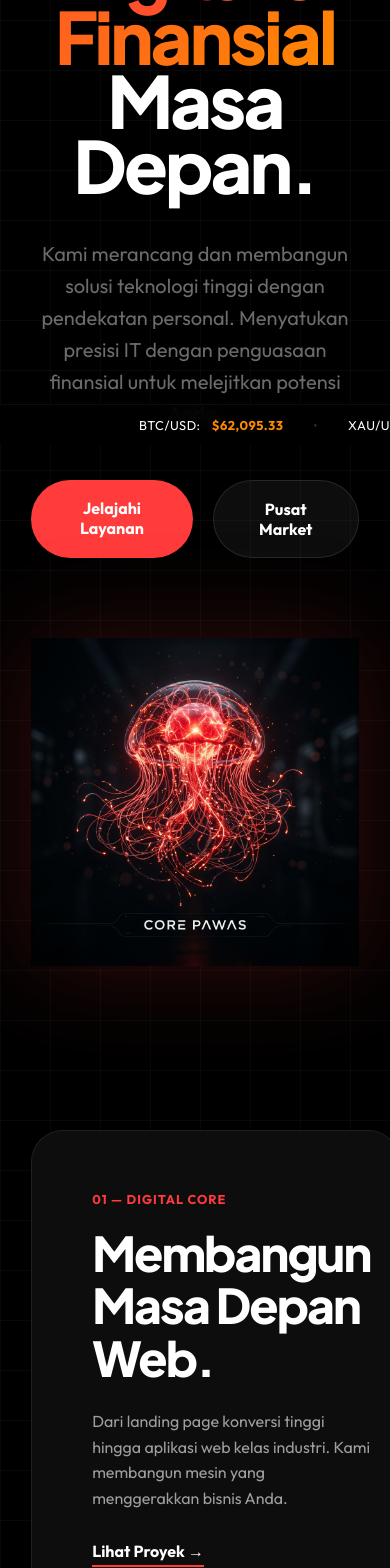
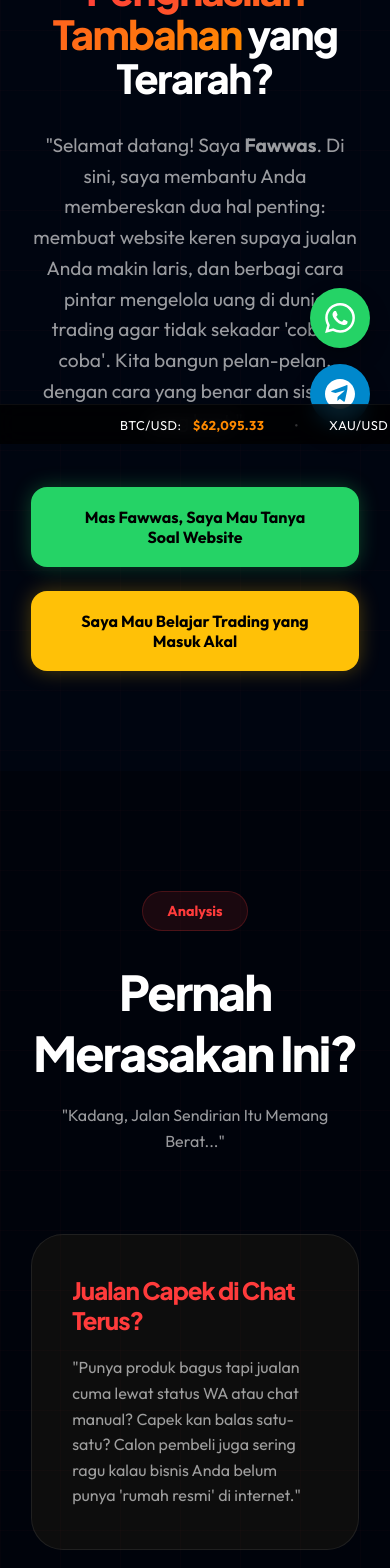
Before and after one commit to Dababah/COREPAWAS, a Next.js app: page / in a window 390 px wide. Shown: the part 400-1968 px from the top of the page. Built offline with nearby package versions, Linux system fonts and the light colour scheme.

Commit message:
Update homepage with new personal storytelling and layout sections

```diff
--- a/src/app/globals.css
+++ b/src/app/globals.css
@@ -5,6 +5,8 @@
   --foreground: #ffffff;
   --accent-red: #ff3b3b;
   --accent-orange: #ff8a00;
+  --accent-green: #25d366;
+  --accent-gold: #ffc107;
   --surface: #0d0d0d;
   --surface-border: rgba(255, 255, 255, 0.08);
   --glass-bg: rgba(255, 255, 255, 0.03);
--- a/src/app/page.module.css
+++ b/src/app/page.module.css
@@ -1,6 +1,6 @@
 .main {
   min-height: 100vh;
-  background: var(--background);
+  background: #000510; /* Darker Navy */
   color: var(--foreground);
   position: relative;
   overflow-x: hidden;
@@ -8,288 +8,271 @@
 
 .gridOverlay {
   position: absolute;
-  top: 0;
-  left: 0;
-  width: 100%;
-  height: 100%;
-  background-image: linear-gradient(rgba(255, 255, 255, 0.03) 1px, transparent 1px),
-    linear-gradient(90deg, rgba(255, 255, 255, 0.03) 1px, transparent 1px);
-  background-size: 50px 50px;
+  top: 0; left: 0; width: 100%; height: 100%;
+  background-image:
+    linear-gradient(rgba(255, 59, 59, 0.02) 1px, transparent 1px),
+    linear-gradient(90deg, rgba(255, 59, 59, 0.02) 1px, transparent 1px);
+  background-size: 60px 60px;
   pointer-events: none;
   z-index: 0;
 }
 
-.gridPattern {
-  position: absolute;
-  top: 0;
-  left: 0;
-  width: 100%;
-  height: 100%;
-  background-image: radial-gradient(rgba(255, 59, 59, 0.05) 1px, transparent 1px);
-  background-size: 20px 20px;
-  opacity: 0.5;
-  pointer-events: none;
-}
-
-.chartOverlay {
-  position: absolute;
-  bottom: 0;
-  right: 0;
-  width: 100%;
-  height: 50%;
-  background: linear-gradient(transparent, rgba(255, 138, 0, 0.05));
-  mask-image: linear-gradient(to right, transparent, black);
-  pointer-events: none;
+/* Sections Common */
+.sectionContainer {
+  padding: 100px 8%;
+  max-width: 1400px;
+  margin: 0 auto;
+  position: relative;
+  z-index: 1;
 }
 
 /* Hero Section */
 .hero {
-  padding: 160px 8% 80px;
+  padding: 180px 8% 100px;
   text-align: center;
-  max-width: 1400px;
-  margin: 0 auto;
+  display: flex;
+  flex-direction: column;
+  align-items: center;
 }
 
 .badge {
-  display: inline-block;
   background: rgba(255, 59, 59, 0.1);
   color: var(--accent-red);
-  padding: 8px 20px;
+  padding: 10px 24px;
   border-radius: 100px;
-  font-size: 0.85rem;
+  font-size: 0.9rem;
   font-weight: 700;
-  text-transform: uppercase;
-  letter-spacing: 2px;
+  border: 1px solid rgba(255, 59, 59, 0.2);
   margin-bottom: 30px;
-  border: 1px solid rgba(255, 59, 59, 0.2);
+  display: inline-block;
 }
 
 .title {
-  font-size: clamp(3.5rem, 10vw, 7.5rem);
-  line-height: 0.9;
-  margin-bottom: 40px;
+  font-size: clamp(2.5rem, 6vw, 4.5rem);
+  line-height: 1.1;
+  margin-bottom: 30px;
+  max-width: 1000px;
 }
 
-.description {
-  font-size: 1.25rem;
-  max-width: 600px;
+.story {
+  font-size: 1.2rem;
+  max-width: 800px;
   margin: 0 auto 50px;
-  opacity: 0.7;
+  color: rgba(255, 255, 255, 0.8);
+  line-height: 1.8;
 }
 
 .ctaGroup {
   display: flex;
+  flex-wrap: wrap;
   justify-content: center;
-  gap: 20px;
+  gap: 24px;
+}
+
+.btnGreen, .btnGold {
+  padding: 20px 40px;
+  border-radius: 16px;
+  font-weight: 800;
+  font-size: 1rem;
+  transition: all 0.4s cubic-bezier(0.175, 0.885, 0.32, 1.275);
+  display: flex;
+  align-items: center;
+  gap: 12px;
+}
+
+.btnGreen {
+  background: var(--accent-green);
+  color: #000;
+  box-shadow: 0 0 20px rgba(37, 211, 102, 0.3);
+}
+
+.btnGreen:hover {
+  transform: translateY(-5px);
+  box-shadow: 0 15px 40px rgba(37, 211, 102, 0.5);
+}
+
+.btnGold {
+  background: var(--accent-gold);
+  color: #000;
+  box-shadow: 0 0 20px rgba(255, 193, 7, 0.3);
+}
+
+.btnGold:hover {
+  transform: translateY(-5px);
+  box-shadow: 0 15px 40px rgba(255, 193, 7, 0.5);
+}
+
+/* Problem Section */
+.problemSection {
+  background: rgba(0, 0, 0, 0.3);
+  padding: 120px 8%;
+}
+
+.sectionHeader {
+  text-align: center;
   margin-bottom: 80px;
 }
 
-.btnPrimary, .btnSecondary {
-  padding: 18px 40px;
-  border-radius: 100px;
-  font-weight: 700;
-  font-size: 1rem;
+.sectionHeader h2 {
+  font-size: 3rem;
+  margin-bottom: 20px;
+}
+
+.problemGrid {
+  display: grid;
+  grid-template-columns: repeat(3, 1fr);
+  gap: 32px;
+}
+
+.problemCard {
+  padding: 40px;
+  height: 100%;
+}
+
+.problemCard h3 {
+  font-size: 1.5rem;
+  margin-bottom: 20px;
+  color: var(--accent-red);
+}
+
+/* Solution Sections */
+.solutionSection {
+  padding: 120px 8%;
+}
+
+.solutionContent {
+  display: grid;
+  grid-template-columns: 1fr 1fr;
+  gap: 60px;
+  align-items: center;
+}
+
+.solutionText h2 {
+  font-size: 3rem;
+  margin-bottom: 24px;
+}
+
+.featureList {
+  display: grid;
+  grid-template-columns: repeat(2, 1fr);
+  gap: 24px;
+  margin-top: 40px;
+}
+
+.featureItem {
+  padding: 24px;
+}
+
+.featureItem h4 {
+  color: var(--accent-red);
+  margin-bottom: 12px;
+  font-size: 1.1rem;
+}
+
+.solutionVisual {
+  position: relative;
+  width: 100%;
+  aspect-ratio: 4/3;
+  overflow: hidden;
+  border-radius: 32px;
+  border: 1px solid rgba(255, 255, 255, 0.1);
+}
+
+.visualImage {
+  width: 100%;
+  height: 100%;
+  object-fit: cover;
+}
+
+/* Expert Section */
+.expertSection {
+  background: linear-gradient(to bottom, transparent, rgba(255, 59, 59, 0.05));
+  padding: 120px 8%;
+}
+
+.expertGrid {
+  display: grid;
+  grid-template-columns: 0.8fr 1.2fr;
+  gap: 80px;
+  align-items: center;
+}
+
+.expertInfo h2 {
+  font-size: 3rem;
+  margin-bottom: 30px;
+}
+
+.expertPoints {
+  display: flex;
+  flex-direction: column;
+  gap: 30px;
+}
+
+.expertPoint h4 {
+  font-size: 1.3rem;
+  margin-bottom: 8px;
+}
+
+/* Value/Bonus Section */
+.valueSection {
+  padding: 120px 8%;
+}
+
+.bonusGrid {
+  display: grid;
+  grid-template-columns: repeat(3, 1fr);
+  gap: 24px;
+}
+
+.bonusCard {
+  padding: 40px;
+  border-top: 4px solid var(--accent-red);
+  text-align: center;
+}
+
+.bonusCard h3 {
+  margin-bottom: 15px;
+}
+
+/* Floating Buttons */
+.floatingContainer {
+  position: fixed;
+  bottom: 40px;
+  right: 40px;
+  display: flex;
+  flex-direction: column;
+  gap: 16px;
+  z-index: 100;
+}
+
+.floatBtn {
+  width: 60px;
+  height: 60px;
+  border-radius: 50%;
+  display: flex;
+  align-items: center;
+  justify-content: center;
+  color: #fff;
+  box-shadow: 0 10px 20px rgba(0,0,0,0.3);
   transition: all 0.3s;
 }
 
-.btnPrimary {
-  background: var(--accent-red);
-  color: #fff;
+.floatBtn:hover {
+  transform: scale(1.1);
 }
 
-.btnPrimary:hover {
-  transform: translateY(-3px);
-  box-shadow: 0 15px 30px rgba(255, 59, 59, 0.3);
-}
+.floatWa { background: #25d366; }
+.floatTg { background: #0088cc; }
 
-.btnSecondary {
-  background: rgba(255, 255, 255, 0.05);
-  border: 1px solid rgba(255, 255, 255, 0.1);
-  color: #fff;
-}
-
-.btnSecondary:hover {
-  background: rgba(255, 255, 255, 0.1);
-}
-
-.heroVisual {
-  position: relative;
-  width: 100%;
-  max-width: 1000px;
-  margin: 0 auto;
-}
-
-.mainImage {
-  width: 100%;
-  height: auto;
-  object-fit: contain;
-  filter: drop-shadow(0 0 50px rgba(255, 59, 59, 0.2));
-}
-
-/* Bento Grid */
-.bentoSection {
-  padding: 80px 8%;
-  max-width: 1400px;
-  margin: 0 auto;
-}
-
-.bentoGrid {
-  display: grid;
-  grid-template-columns: repeat(4, 1fr);
-  grid-template-rows: auto auto;
-  gap: 24px;
-}
-
-.bentoMain {
-  grid-column: span 3;
-  padding: 60px;
-  display: flex;
-  justify-content: space-between;
-  align-items: flex-end;
-  position: relative;
-  overflow: hidden;
-}
-
-.bentoAlt {
-  grid-column: span 2;
-  grid-row: span 1;
-  padding: 50px;
-  display: flex;
-  flex-direction: column;
-  justify-content: space-between;
-  background: linear-gradient(135deg, #0d0d0d 0%, #1a1a1a 100%);
-}
-
-.bentoStat {
-  grid-column: span 1;
-  padding: 40px;
-  display: flex;
-  flex-direction: column;
-  justify-content: center;
-  align-items: center;
-  text-align: center;
-}
-
-.bentoStat h3 {
-  font-size: 3.5rem;
-  margin-bottom: 10px;
-  color: var(--accent-red);
-}
-
-.bentoContent {
-  max-width: 400px;
-  z-index: 2;
-}
-
-.bentoLabel {
-  display: block;
-  font-size: 0.8rem;
-  font-weight: 800;
-  color: var(--accent-red);
-  margin-bottom: 20px;
-  letter-spacing: 1px;
-}
-
-.bentoMain h2, .bentoAlt h2 {
-  font-size: 3rem;
-  line-height: 1.1;
-  margin-bottom: 24px;
-}
-
-.bentoLink {
-  margin-top: 30px;
-  display: inline-block;
-  font-weight: 700;
-  color: #fff;
-  border-bottom: 2px solid var(--accent-red);
-  padding-bottom: 4px;
-}
-
-.bentoVisual { opacity: 0.1; }
-.codeIcon svg { width: 150px; height: 150px; }
-
-.chartVisual {
-  display: flex;
-  align-items: flex-end;
-  gap: 10px;
-  height: 100px;
-  margin-top: 40px;
-}
-
-.chartBar {
-  flex: 1;
-  background: var(--accent-orange);
-  border-radius: 4px;
-  opacity: 0.3;
-}
-
-/* Philosophy */
-.philosophySection {
-  padding: 100px 8%;
-}
-
-.philosophyCard {
-  max-width: 1000px;
-  margin: 0 auto;
-  padding: 80px;
-  display: flex;
-  flex-direction: column;
-  gap: 60px;
-}
-
-.quoteIcon {
-  font-size: 6rem;
-  font-family: serif;
-  line-height: 1;
-  color: var(--accent-red);
-  margin-bottom: -40px;
-  opacity: 0.5;
-}
-
-.philosophyHeader h2 {
-  font-size: 2.8rem;
-  line-height: 1.2;
-}
-
-.founder {
-  display: flex;
-  align-items: center;
-  gap: 20px;
-}
-
-.avatar {
-  width: 64px;
-  height: 64px;
-  background: #222;
-  border-radius: 50%;
-  border: 2px solid var(--accent-red);
-}
-
-.founder div { display: flex; flex-direction: column; }
-.founder strong { font-size: 1.2rem; }
-.founder span { opacity: 0.5; }
-
-/* Footer */
-.footer {
-  padding: 80px 8%;
-  display: flex;
-  justify-content: space-between;
-  align-items: center;
-  border-top: 1px solid rgba(255, 255, 255, 0.05);
-}
-
-.footerBrand h3 { letter-spacing: 2px; }
-.footerLinks { display: flex; gap: 40px; opacity: 0.6; }
-
+/* Responsive */
 @media (max-width: 1024px) {
-  .bentoGrid { grid-template-columns: 1fr 1fr; }
-  .bentoMain { grid-column: span 2; }
-  .title { font-size: 4.5rem; }
+  .problemGrid, .bonusGrid { grid-template-columns: 1fr 1fr; }
+  .solutionContent, .expertGrid { grid-template-columns: 1fr; }
 }
 
 @media (max-width: 768px) {
-  .bentoGrid { grid-template-columns: 1fr; }
-  .bentoMain, .bentoAlt, .bentoStat { grid-column: span 1; }
-  .hero { padding-top: 120px; }
-  .philosophyCard { padding: 40px; }
+  .problemGrid, .bonusGrid { grid-template-columns: 1fr; }
+  .title { font-size: 2.5rem; }
+  .hero { padding-top: 140px; }
+  .floatingContainer { bottom: 20px; right: 20px; }
 }
--- a/src/app/page.tsx
+++ b/src/app/page.tsx
@@ -1,114 +1,203 @@
 'use client';
 
 import Image from 'next/image';
+import Link from 'next/link';
 import Ticker from '@/components/Ticker';
-import Link from 'next/link';
 import styles from './page.module.css';
 
 export default function Home() {
   return (
     <main className={styles.main}>
       <Ticker />
+      <div className={styles.gridOverlay}></div>
 
-      {/* Dynamic Background Elements */}
-      <div className={styles.gridOverlay}></div>
-      <div className="glow" style={{ top: '5%', left: '15%', width: '70vw', height: '70vh', background: 'radial-gradient(circle, rgba(255, 59, 59, 0.08) 0%, transparent 60%)' }}></div>
-      <div className="glow" style={{ bottom: '-10%', right: '5%', width: '60vw', height: '60vh', background: 'radial-gradient(circle, rgba(255, 138, 0, 0.05) 0%, transparent 60%)' }}></div>
+      {/* Floating Buttons */}
+      <div className={styles.floatingContainer}>
+        <a href="https://wa.me/yourphone" target="_blank" rel="noopener noreferrer" className={`${styles.floatBtn} ${styles.floatWa}`} title="Tanya Mas Fawwas (Web)">
+           <svg width="30" height="30" viewBox="0 0 24 24" fill="white"><path d="M17.472 14.382c-.297-.149-1.758-.867-2.03-.967-.273-.099-.471-.148-.67.15-.197.297-.767.966-.94 1.164-.173.199-.347.223-.644.075-.297-.15-1.255-.463-2.39-1.475-.883-.788-1.48-1.761-1.653-2.059-.173-.297-.018-.458.13-.606.134-.133.298-.347.446-.52.149-.174.198-.298.298-.497.099-.198.05-.371-.025-.52-.075-.149-.669-1.612-.916-2.207-.242-.579-.487-.5-.669-.51-.173-.008-.371-.01-.57-.01-.198 0-.52.074-.792.372-.272.297-1.04 1.016-1.04 2.479 0 1.462 1.065 2.875 1.213 3.074.149.198 2.096 3.2 5.077 4.487.709.306 1.262.489 1.694.625.712.227 1.36.195 1.871.118.571-.085 1.758-.719 2.006-1.413.248-.694.248-1.289.173-1.413-.074-.124-.272-.198-.57-.347m-5.421 7.403h-.004a9.87 9.87 0 01-5.031-1.378l-.361-.214-3.741.982.998-3.648-.235-.374a9.86 9.86 0 01-1.51-5.26c.001-5.45 4.436-9.884 9.888-9.884 2.64 0 5.122 1.03 6.988 2.898a9.825 9.825 0 012.893 6.994c-.003 5.45-4.437 9.884-9.885 9.884m8.413-18.297A11.815 11.815 0 0012.05 0C5.495 0 .16 5.335.157 11.892c0 2.096.547 4.142 1.588 5.945L.057 24l6.305-1.654a11.882 11.882 0 005.683 1.448h.005c6.554 0 11.89-5.335 11.893-11.893a11.821 11.821 0 00-3.48-8.413z"/></svg>
+        </a>
+        <a href="https://t.me/yourgroup" target="_blank" rel="noopener noreferrer" className={`${styles.floatBtn} ${styles.floatTg}`} title="Join Grup Belajar (Trading)">
+           <svg width="30" height="30" viewBox="0 0 24 24" fill="white"><path d="M12 0C5.373 0 0 5.373 0 12s5.373 12 12 12 12-5.373 12-12S18.627 0 12 0zm5.891 8.221l-1.97 9.28c-.145.658-.537.818-1.084.508l-3-2.21-1.446 1.394c-.14.14-.257.257-.527.257l.215-3.048 5.548-5.013c.242-.213-.054-.331-.376-.117L8.396 11.23 5.44 10.308c-.642-.2-.656-.642.134-.95l11.566-4.458c.535-.195 1.003.125.851.721z"/></svg>
+        </a>
+      </div>
 
       {/* Hero Section */}
-      <section className={`${styles.hero} fade-in`}>
-        <div className={styles.heroTop}>
-          <div className={styles.badge}>Pusat Pertumbuhan Digital & Finansial</div>
+      <section className={styles.hero}>
+        <div className="fade-in">
+          <div className={styles.badge}>Selamat Datang di Masa Depan Anda</div>
           <h1 className={styles.title}>
-            Arsitek <br />
-            <span className="gradientText">Digital & Finansial</span> <br />
-            Masa Depan.
+            Mau Bisnis Lebih Modern & Punya <span className="gradientText">Penghasilan Tambahan</span> yang Terarah?
           </h1>
-          <p className={styles.description}>
-            Kami merancang dan membangun solusi teknologi tinggi dengan pendekatan personal.
-            Menyatukan presisi IT dengan penguasaan finansial untuk melejitkan potensi Anda.
-          </p>
+          <div className={styles.story}>
+            <p>
+              "Selamat datang! Saya <strong>Fawwas</strong>. Di sini, saya membantu Anda membereskan dua hal penting:
+              membuat website keren supaya jualan Anda makin laris, dan berbagi cara pintar mengelola uang di dunia
+              trading agar tidak sekadar &apos;coba-coba&apos;. Kita bangun pelan-pelan, dengan cara yang benar dan sistem yang kuat."
+            </p>
+          </div>
+
           <div className={styles.ctaGroup}>
-            <Link href="/digital" className={styles.btnPrimary}>Jelajahi Layanan</Link>
-            <Link href="/financial" className={styles.btnSecondary}>Pusat Market</Link>
+            <Link href="https://wa.me/yourphone" className={styles.btnGreen}>
+              Mas Fawwas, Saya Mau Tanya Soal Website
+            </Link>
+            <Link href="https://t.me/yourgroup" className={styles.btnGold}>
+              Saya Mau Belajar Trading yang Masuk Akal
+            </Link>
           </div>
-        </div>
-
-        <div className={styles.heroVisual}>
-          <Image
-            src="/hero-core.png"
-            alt="Visual Core Pawas"
-            width={1200}
-            height={800}
-            priority
-            className={styles.mainImage}
-          />
         </div>
       </section>
 
-      {/* Bento Grid Services */}
-      <section className={styles.bentoSection}>
-        <div className={styles.bentoGrid}>
-          {/* Digital Core */}
-          <div className={`${styles.bentoMain} bento`}>
-            <div className={styles.gridPattern}></div>
-            <div className={styles.bentoContent}>
-              <span className={styles.bentoLabel}>01 — DIGITAL CORE</span>
-              <h2>Membangun <br/>Masa Depan Web.</h2>
-              <p>Dari landing page konversi tinggi hingga aplikasi web kelas industri. Kami membangun mesin yang menggerakkan bisnis Anda.</p>
-              <Link href="/digital" className={styles.bentoLink}>Lihat Proyek →</Link>
+      {/* Problem Analysis */}
+      <section className={styles.problemSection}>
+        <div className={styles.sectionHeader}>
+          <span className={styles.badge}>Analysis</span>
+          <h2>Pernah Merasakan Ini?</h2>
+          <p>"Kadang, Jalan Sendirian Itu Memang Berat..."</p>
+        </div>
+
+        <div className={styles.problemGrid}>
+          <div className={`${styles.problemCard} bento`}>
+            <h3>Jualan Capek di Chat Terus?</h3>
+            <p>"Punya produk bagus tapi jualan cuma lewat status WA atau chat manual? Capek kan balas satu-satu? Calon pembeli juga sering ragu kalau bisnis Anda belum punya &apos;rumah resmi&apos; di internet."</p>
+          </div>
+          <div className={`${styles.problemCard} bento`}>
+            <h3>Takut Teknologi (Gaptek)?</h3>
+            <p>"Mau bikin web tapi takut harganya selangit atau takut ditipu karena nggak paham istilah teknis? Di sini, saya jelaskan semuanya pakai bahasa manusia. Anda nggak perlu belajar coding, biar saya yang kerjakan."</p>
+          </div>
+          <div className={`${styles.problemCard} bento`}>
+            <h3>Trauma Investasi Bodong?</h3>
+            <p>"Pernah ikut-ikutan trading karena iming-iming cepat kaya, tapi ujung-ujungnya malah modal habis? Pasar Emas dan Bitcoin itu kejam kalau kita cuma modal tebak-tebakan. Anda butuh strategi dan peta."</p>
+          </div>
+        </div>
+      </section>
+
+      {/* Digital Engine Solution */}
+      <section className={styles.solutionSection}>
+        <div className={styles.solutionContent}>
+          <div className={styles.solutionText}>
+            <span className={styles.badge}>01 — DIGITAL ENGINE</span>
+            <h2>Membangun Toko Digital Anda</h2>
+            <p>Saya nggak cuma bikin website biar &apos;kelihatan bagus&apos;, tapi supaya website itu benar-benar membantu bisnis Anda.</p>
+
+            <div className={styles.featureList}>
+              <div className={`${styles.featureItem} glass`}>
+                <h4>Anti Lemot</h4>
+                <p>Website terbuka kurang dari 2 detik dengan teknologi Next.js.</p>
+              </div>
+              <div className={`${styles.featureItem} glass`}>
+                <h4>HP Friendly</h4>
+                <p>Tampilan tetap cantik dan rapi di layar HP sekecil apa pun.</p>
+              </div>
+              <div className={`${styles.featureItem} glass`}>
+                <h4>Keamanan Tinggi</h4>
+                <p>Data Anda dan pelanggan aman dari gangguan orang iseng.</p>
+              </div>
+              <div className={`${styles.featureItem} glass`}>
+                <h4>Pantau Sendiri</h4>
+                <p>Ganti harga atau foto dengan sekali klik. Gampang banget!</p>
+              </div>
+            </div>
+
+            <div style={{ marginTop: '40px', display: 'flex', gap: '20px', opacity: 0.5 }}>
+               <Image src="/file.svg" alt="Next.js" width={30} height={30} />
+               <Image src="/window.svg" alt="React" width={30} height={30} />
+               <Image src="/globe.svg" alt="Supabase" width={30} height={30} />
             </div>
           </div>
+          <div className={styles.solutionVisual}>
+            <Image src="/hero-core.png" alt="Digital Engine" fill className={styles.visualImage} />
+          </div>
+        </div>
+      </section>
 
-          {/* Stats */}
-          <div className={`${styles.bentoStat} bento`}>
-            <h3>95%</h3>
-            <p>Tingkat Keberhasilan</p>
+      {/* Financial Alpha Solution */}
+      <section className={styles.solutionSection} style={{ background: 'rgba(255,138,0,0.02)' }}>
+        <div className={styles.solutionContent} style={{ direction: 'rtl' }}>
+          <div className={styles.solutionText} style={{ direction: 'ltr' }}>
+            <span className={styles.badge} style={{ color: 'var(--accent-gold)', borderColor: 'var(--accent-gold)' }}>02 — FINANCIAL ALPHA</span>
+            <h2>Navigasi Finansial</h2>
+            <p>Trading itu bukan judi, trading itu dagang. Bedanya, yang kita dagangkan adalah nilai mata uang, emas, atau bitcoin.</p>
+
+            <div className={styles.expertPoints} style={{ marginTop: '30px' }}>
+              <div className={styles.expertPoint}>
+                <h4>Strategi yang Jujur</h4>
+                <p>"Saya nggak janjikan Anda kaya dalam semalam. Tapi saya ajarkan gimana cara baca grafik yang benar."</p>
+              </div>
+              <div className={styles.expertPoint}>
+                <h4>Terpercaya (XM)</h4>
+                <p>"Saya pribadi pakai XM karena mereka jujur dalam urusan uang dan sudah terpercaya bertahun-tahun."</p>
+              </div>
+              <div className={styles.expertPoint}>
+                <h4>Bimbingan Komunitas</h4>
+                <p>"Saya temani Anda di grup supaya Anda nggak merasa berjuang sendirian di market yang keras."</p>
+              </div>
+            </div>
           </div>
-          <div className={`${styles.bentoStat} bento`} style={{ borderColor: 'var(--accent-orange)' }}>
-            <h3>120+</h3>
-            <p>Member Aktif</p>
+          <div className={styles.solutionVisual}>
+             <div style={{ position: 'absolute', inset: 0, background: 'radial-gradient(circle at center, var(--accent-gold) 0%, transparent 70%)', opacity: 0.1 }}></div>
+             <Image src="/hero-core.png" alt="Financial Alpha" fill className={styles.visualImage} />
           </div>
+        </div>
+      </section>
 
-          {/* Financial Hub */}
-          <div className={`${styles.bentoAlt} bento`}>
-            <div className={styles.chartOverlay}></div>
-            <div className={styles.bentoContent}>
-              <span className={styles.bentoLabel}>02 — FINANCIAL HUB</span>
-              <h2>Penguasaan <br/>Finansial.</h2>
-              <p>Sistem trading strategis untuk XAU/USD dan BTC. Bergabunglah dengan komunitas yang dibangun di atas data dan disiplin.</p>
-              <Link href="/financial" className={styles.bentoLink}>Masuk Hub →</Link>
+      {/* About Fawwas */}
+      <section className={styles.expertSection}>
+        <div className={styles.expertGrid}>
+          <div style={{ position: 'relative', height: '500px' }}>
+            <Image src="/pawas.png" alt="Fawwas" fill style={{ objectFit: 'cover', borderRadius: '32px' }} />
+          </div>
+          <div className={styles.expertInfo}>
+            <span className={styles.badge}>Founder</span>
+            <h2>Kenapa Harus Sama Fawwas?</h2>
+            <div className={styles.expertPoints}>
+              <div className={styles.expertPoint}>
+                <h4>Saya Praktisi Langsung</h4>
+                <p>"Website ini saya buat sendiri, trading ini saya lakukan sendiri. Pengalaman nyata, bukan teori."</p>
+              </div>
+              <div className={styles.expertPoint}>
+                <h4>Keamanan Prioritas</h4>
+                <p>"Keahlian saya di keamanan jaringan saya terapkan ke website Anda. Tidur tenang, data aman."</p>
+              </div>
+              <div className={styles.expertPoint}>
+                <h4>Pelayanan Teman</h4>
+                <p>"Anda bicara langsung dengan saya di Yogyakarta. Santai, sopan, dan siap diskusi kapan saja."</p>
+              </div>
             </div>
           </div>
         </div>
       </section>
 
-      {/* Philosophy */}
-      <section className={styles.philosophySection}>
-        <div className={`${styles.philosophyCard} glass`}>
-          <div className={styles.philosophyHeader}>
-             <div className={styles.quoteIcon}>“</div>
-             <h2>Di Core Pawas, Anda adalah bagian dari ekosistem tempat kita berbagi teknologi dan peluang untuk tumbuh bersama.</h2>
+      {/* Bonus Section */}
+      <section className={styles.valueSection}>
+        <div className={styles.sectionHeader}>
+          <span className={styles.badge}>Exclusive Bonus</span>
+          <h2>Hadiah Spesial Buat Anda Hari Ini</h2>
+          <p>"Kalau Anda Gabung Sekarang, Ada Bonusnya:"</p>
+        </div>
+
+        <div className={styles.bonusGrid}>
+          <div className={`${styles.bonusCard} glass`}>
+            <h3>Ngobrol Strategi Gratis</h3>
+            <p>Konsultasi 15-20 menit lewat telepon atau chat untuk masa depan bisnis Anda.</p>
           </div>
-          <div className={styles.founder}>
-            <div className={styles.avatar}></div>
-            <div>
-              <strong>Pawas</strong>
-              <span>Founder & Lead Architect</span>
-            </div>
+          <div className={`${styles.bonusCard} glass`}>
+            <h3>PDF &apos;The Core Blueprint&apos;</h3>
+            <p>Panduan dasar trading bahasa gampang dan langkah jelas untuk pemula.</p>
+          </div>
+          <div className={`${styles.bonusCard} glass`}>
+            <h3>Grup Keluarga Core Pawas</h3>
+            <p>Akses ke grup Telegram untuk update info teknologi dan peluang trading harian.</p>
           </div>
         </div>
       </section>
 
       <footer className={styles.footer}>
         <div className={styles.footerBrand}>
-          <h3>CORE PAWAS</h3>
-          <p>© 2026. Hak Cipta Dilindungi.</p>
+          <h3>CORE PAWAS © 2026</h3>
+          <p>"Berdomisili di Yogyakarta, siap menjangkau Anda di mana pun berada."</p>
         </div>
-        <div className={styles.footerLinks}>
-          <Link href="/about">Tentang</Link>
-          <Link href="/journal">Jurnal</Link>
-          <a href="#">Kontak</a>
+        <div style={{ textAlign: 'right', opacity: 0.6 }}>
+           <p>Building your digital and financial future with discipline and logic.</p>
         </div>
       </footer>
     </main>
```
